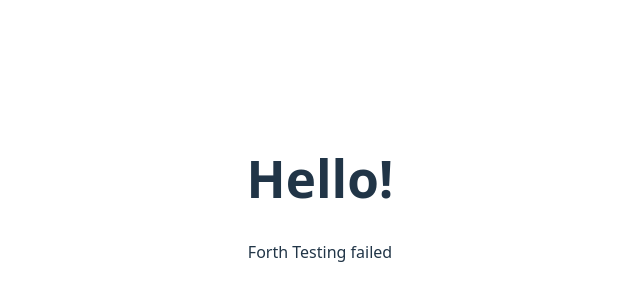
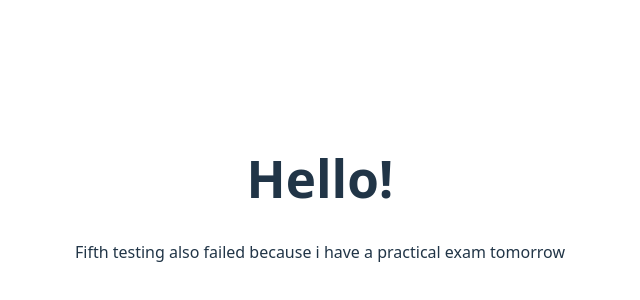
Before and after one commit to Anoop017/react-testing, a React (Vite) app: page / in a window 1280 px wide. Shown: the part 202-502 px from the top of the page, without its empty margins (320-960 px from the left). Built offline with nearby package versions, Linux system fonts and the light colour scheme.

Commit message:
Fifth Commit

```diff
--- a/src/App.jsx
+++ b/src/App.jsx
@@ -9,7 +9,7 @@ function App() {
   return (
     <>
       <h1>Hello!</h1>
-      <p>Forth Testing failed</p>
+      <p>Fifth testing also failed because i have a practical exam tomorrow</p>
     </>
   )
 }
```
